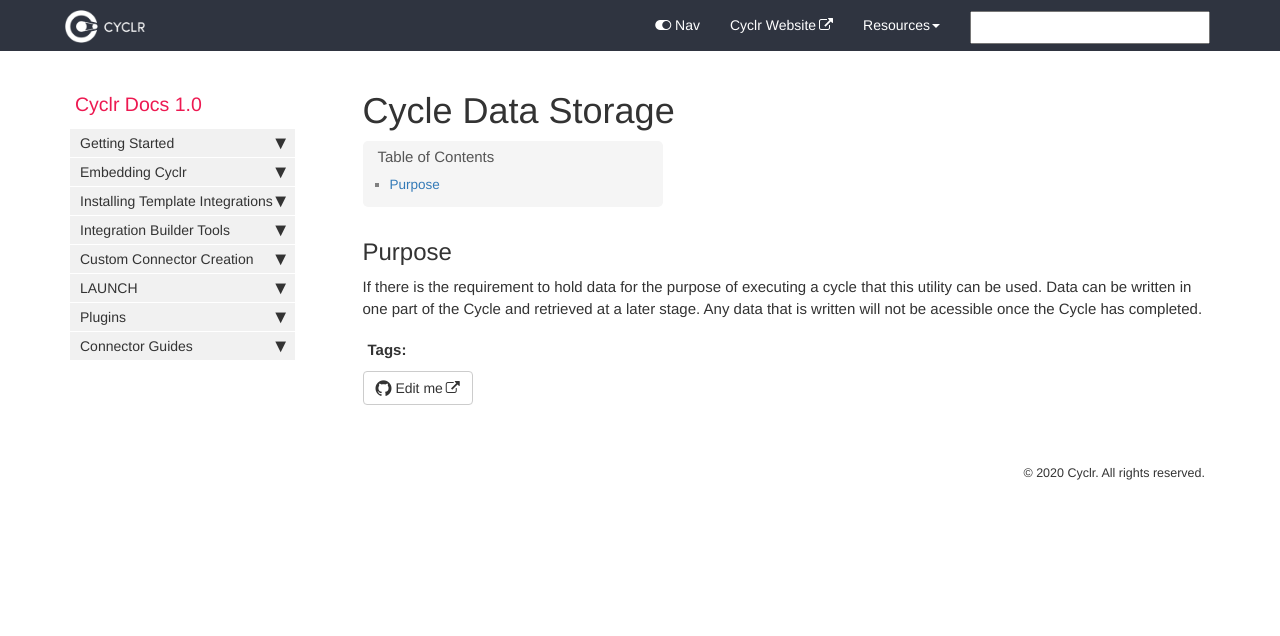
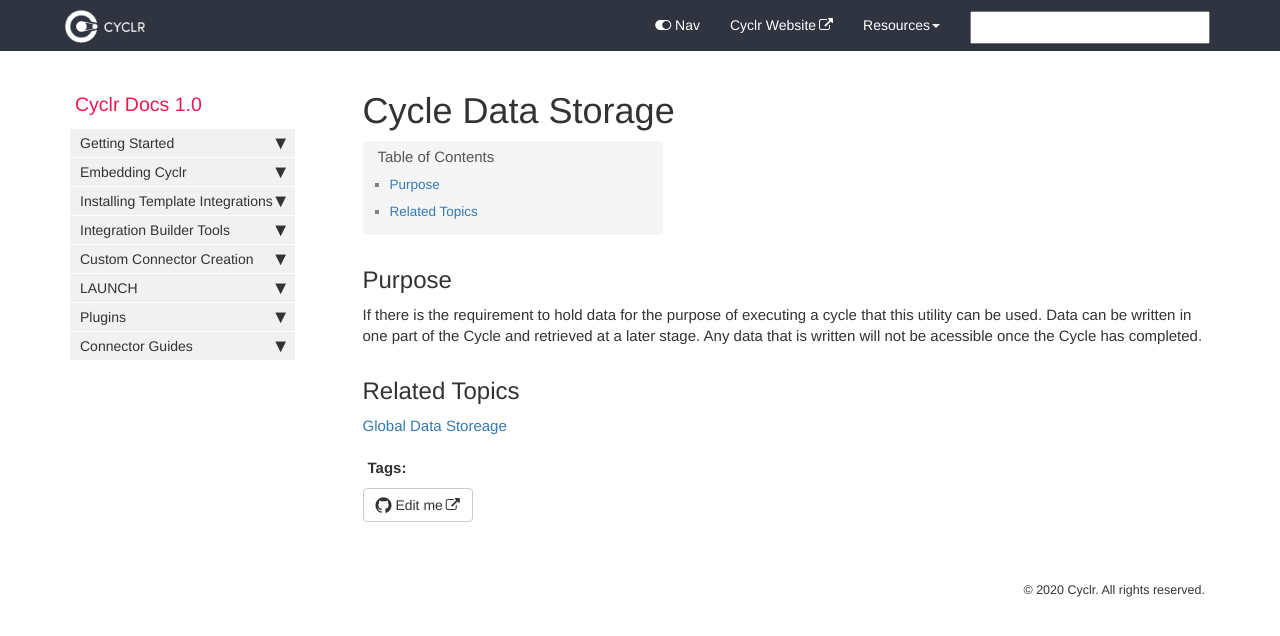
Before and after one commit to sneakysneak/docs, a Jekyll site: the page built from pages/utiltiy-connectors/cyclr-data-storage.md, in a window 1280 px wide. Shown: the top 636 px of the page. Built offline with Jekyll 4.4.1, drawn with Linux system fonts in a browser that asks for light colours; nearby versions of some CDN libraries; comment, search, counter and statistics services are not loaded.

Commit message:
Update cyclr-data-storage.md

```diff
--- a/pages/utiltiy-connectors/cyclr-data-storage.md
+++ b/pages/utiltiy-connectors/cyclr-data-storage.md
@@ -8,3 +8,7 @@ tags: [utility-connector]
 ## Purpose
 
 If there is the requirement to hold data for the purpose of executing a cycle that this utility can be used.  Data can be written in one part of the Cycle and retrieved at a later stage.  Any data that is written will not be acessible once the Cycle has completed.
+
+## Related Topics
+
+[Global Data Storeage](./global-data-storage)
```
